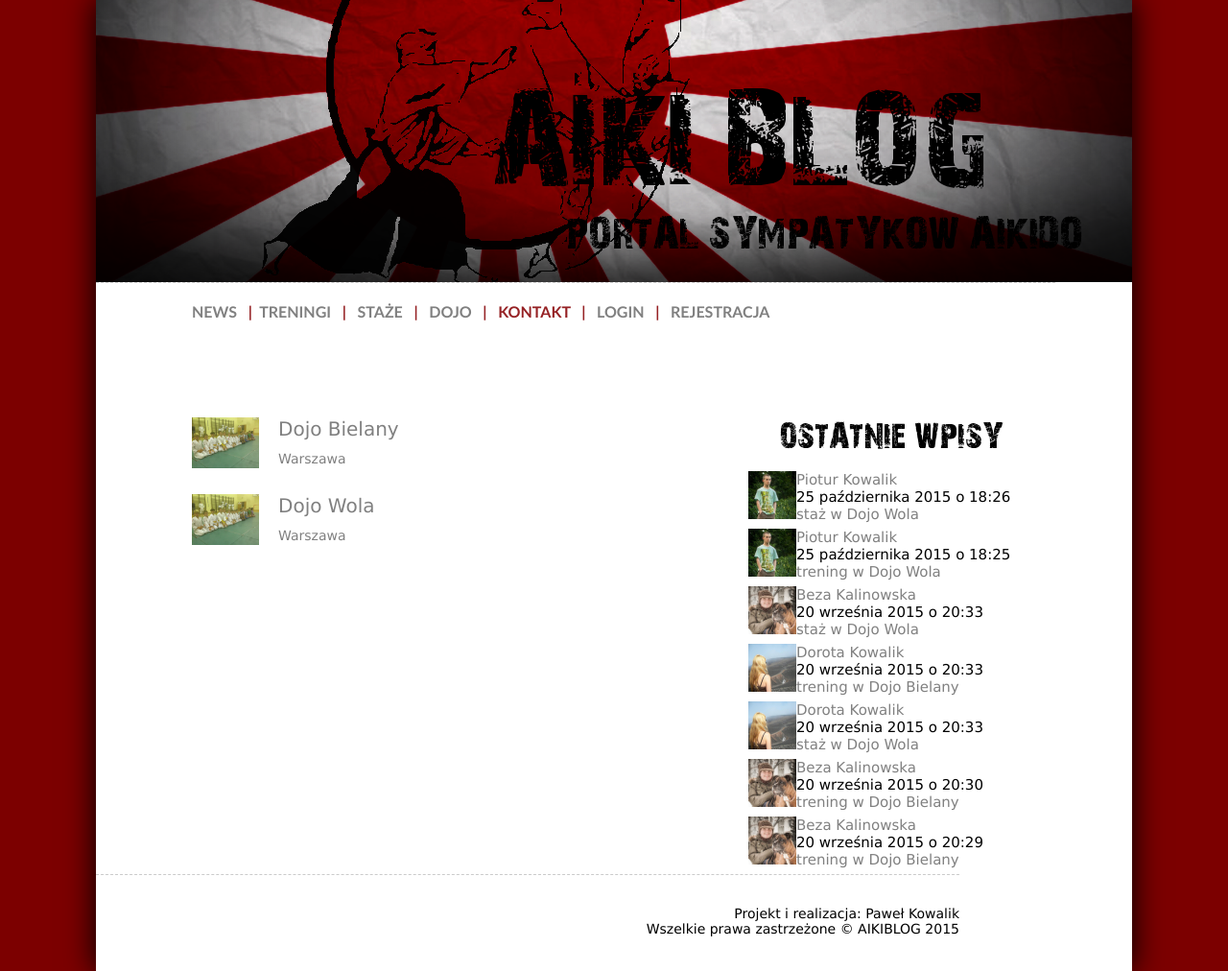
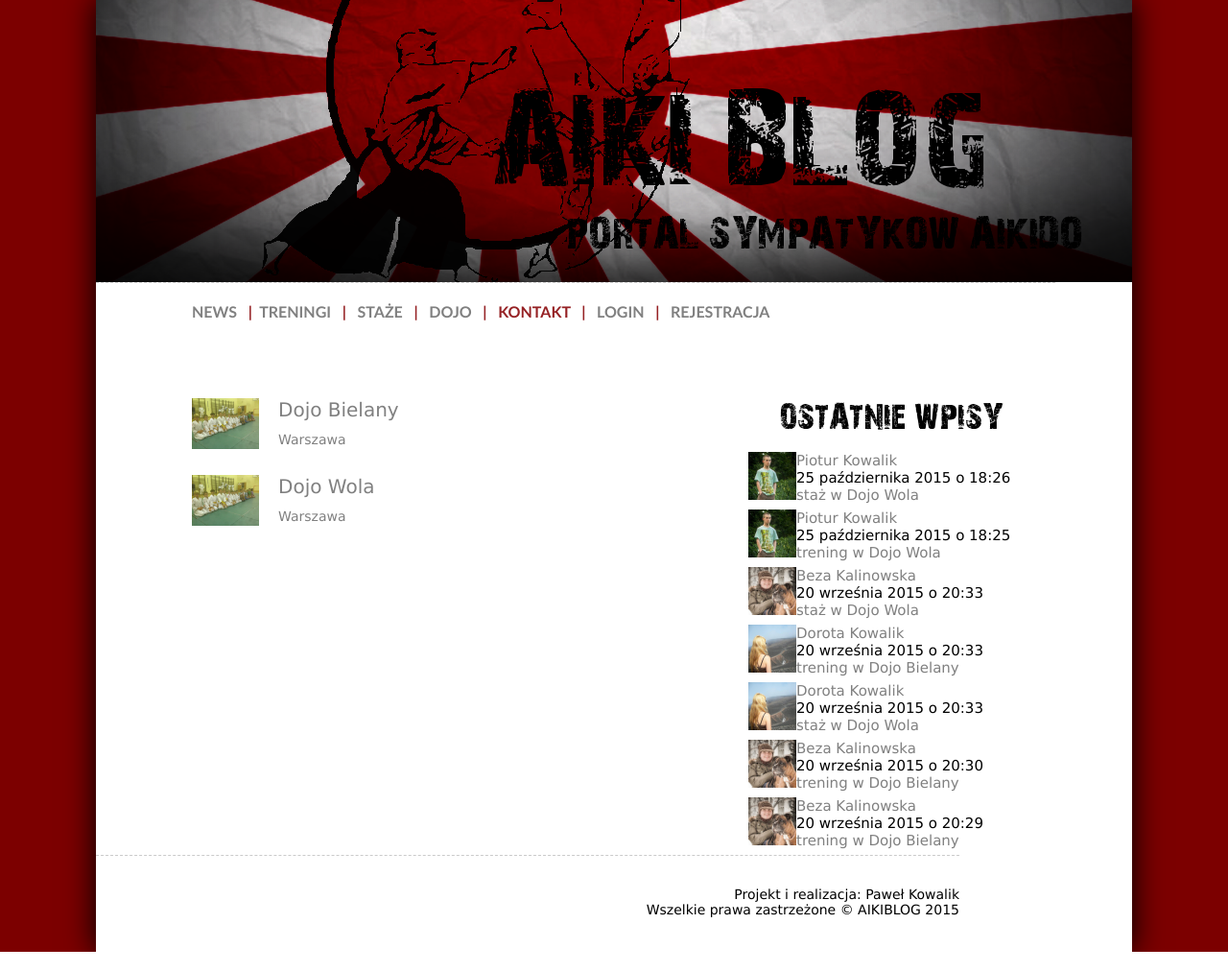
Before and after one commit to pawelkowalik/aikiblog, a Django app: a page that uses aikiblog/templates/base.html in a window 1280 px wide. Shown: the whole page at 96% size. Run offline with Django 3.2, Linux system fonts and the light colour scheme; data comes from the database, SQL or seed files in the repository; both versions use the stored data as it was after the commit.

Commit message:
Jeszcze drobne zmiany

```diff
--- a/aikiblog/templates/base.html
+++ b/aikiblog/templates/base.html
@@ -22,8 +22,8 @@
                 | &nbsp; <a href="{% url 'auth_login' %}">LOGIN</a> &nbsp;
                 | &nbsp; <a href="{% url 'registration_register' %}">REJESTRACJA</a> &nbsp;
             {% else %}
-                | &nbsp; <a href="{% url 'auth_logout' %}?next=/">LOGOUT </a>&nbsp;
-                <br><br>
+                | &nbsp; <a href="{% url 'auth_logout' %}?next=/">LOGOUT </a>&nbsp;<hr>
+
                 <font size = 2px> &nbsp; <a href="{% url "user-detail" request.user.id %}"><img src="{{ STATIC_URL|cut:'static/' }}{{ request.user.avatar }}" height=30 alt="" class="center" /> {{ request.user.first_name|upper }} {{ request.user.last_name|upper }}</a> &nbsp;
                 | &nbsp; DODAJ TRENING &nbsp;
                 | &nbsp; DODAJ STAŻ &nbsp;</font>
--- a/static/style.css
+++ b/static/style.css
@@ -105,7 +105,7 @@ padding-right: 100px;
 
   width: auto;
   height: auto;
-    padding-top: 20px;
+    padding-top: 0px;
   font: 14px Verdana;
 }
 
```
Also changed, not shown: db.sqlite3.
